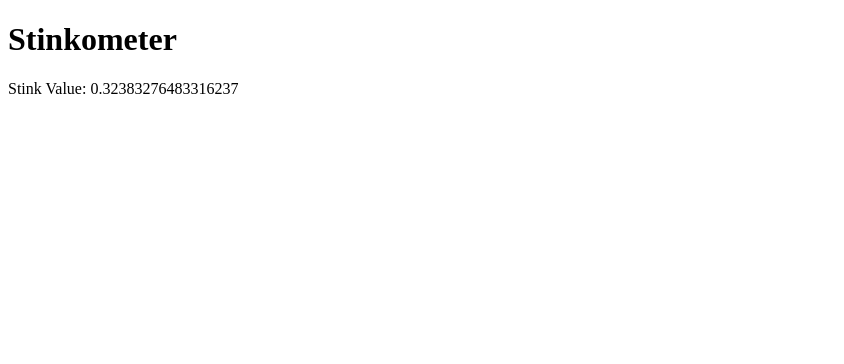
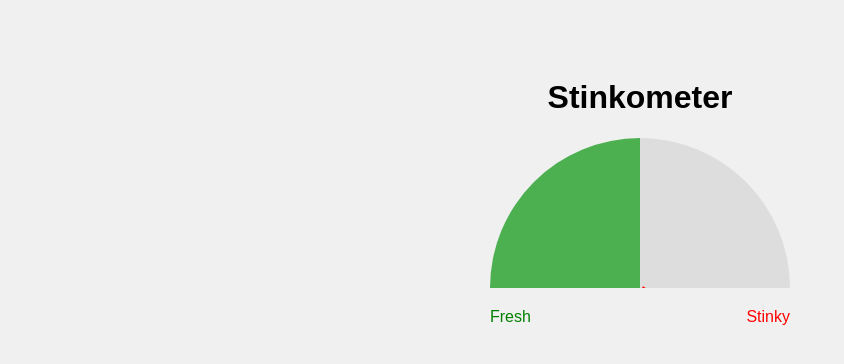
Before and after one commit to aetzion1/stinky-denver, a Flask app: page / in a window 1280 px wide. Shown: the top 364 px of the page, without its empty margins (0-844 px from the left). Run offline with Flask 3, Linux system fonts and the light colour scheme.

Commit message:
Add basic HTML guage

```diff
--- a/templates/index.html
+++ b/templates/index.html
@@ -3,9 +3,49 @@
 <head>
     <meta charset="UTF-8">
     <title>Stinkometer</title>
+    <style>
+        body {
+            font-family: Arial, sans-serif;
+            text-align: center;
+            padding-top: 50px;
+            background-color: #f0f0f0;
+        }
+        .gauge {
+            position: relative;
+            width: 300px;
+            height: 150px;
+            margin: 0 auto;
+            background: linear-gradient(to right, #4CAF50 50%, #ddd 50%);
+            border-radius: 150px 150px 0 0;
+            overflow: hidden;
+        }
+        .needle {
+            position: absolute;
+            bottom: 0;
+            left: 50%;
+            width: 4px;
+            height: 100px;
+            background: red;
+            transform-origin: bottom center;
+            transform: rotate(calc(180deg - (180deg * var(--value))));
+            transition: transform 0.5s ease-in-out;
+        }
+        .labels {
+            display: flex;
+            justify-content: space-between;
+            width: 300px;
+            margin: 20px auto 0;
+        }
+    </style>
 </head>
 <body>
     <h1>Stinkometer</h1>
-    <p>Stink Value: {{ stink_value }}</p>
+    <div class="gauge">
+        <div class="needle" style="--value: {{ stink_value | round(2) }}"></div>
+    </div>
+    <div class="labels">
+        <span style="color: green;">Fresh</span>
+        <span style="color: red;">Stinky</span>
+    </div>
 </body>
 </html>
```
